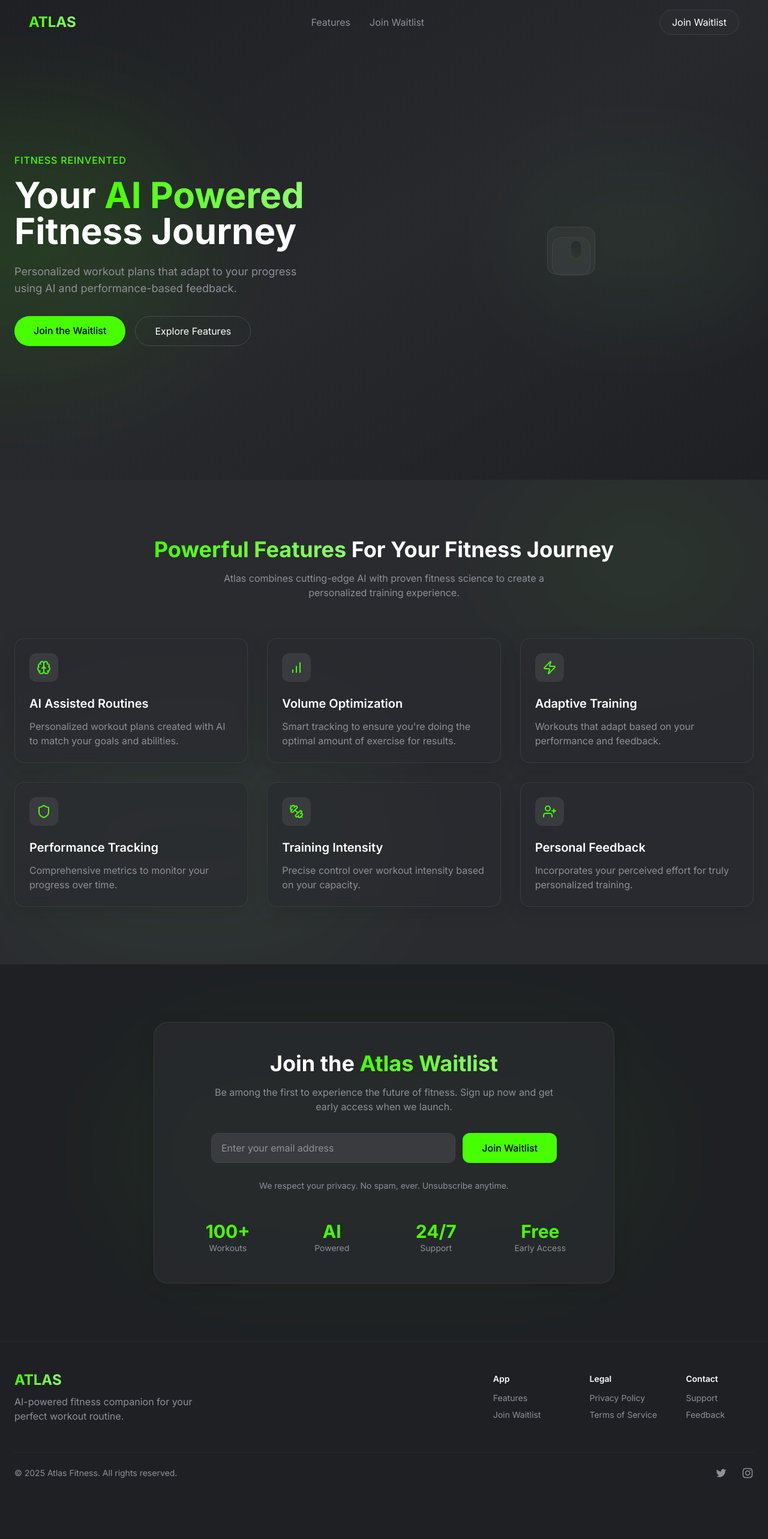
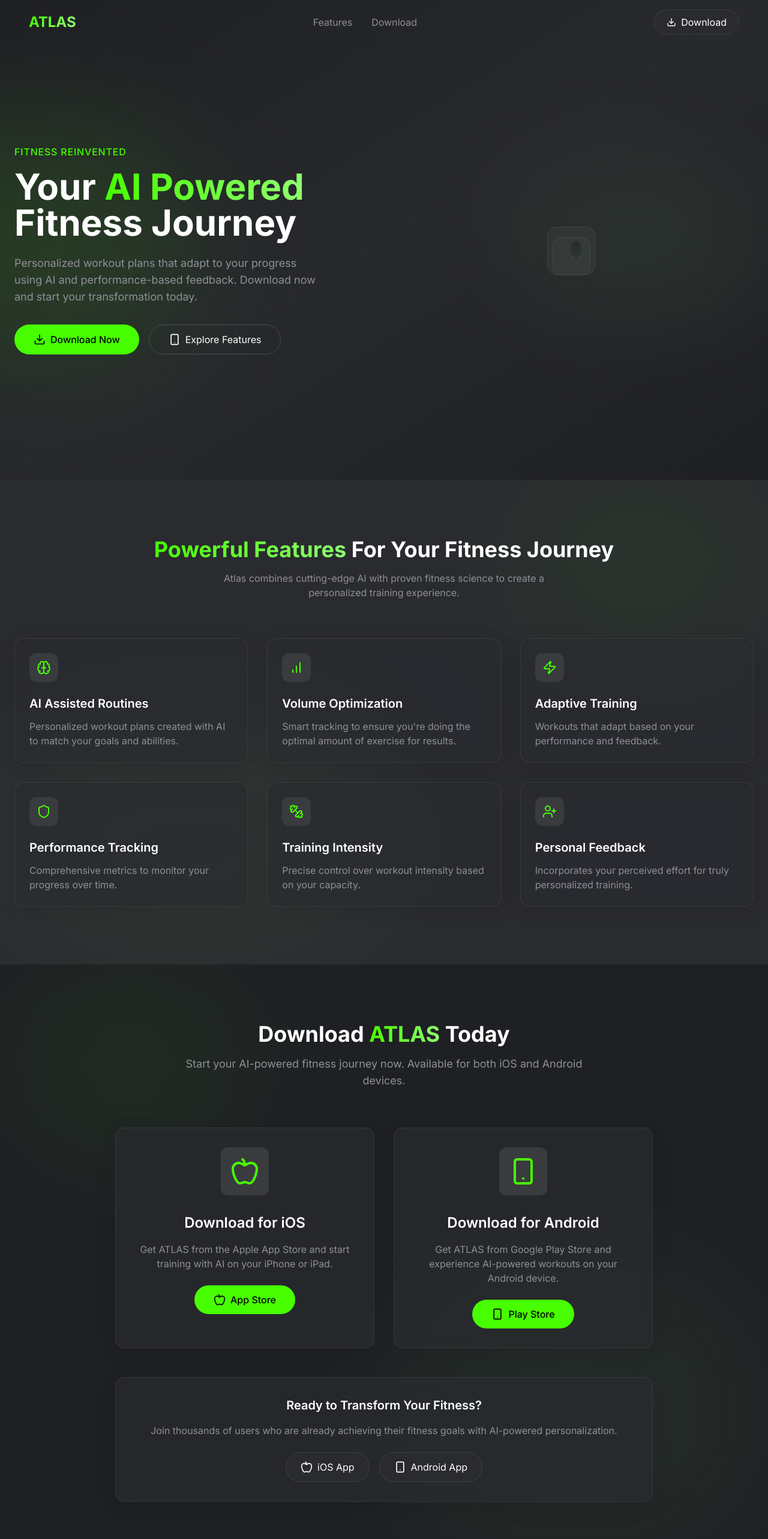
Before and after one commit to Atlas-EU/atlas-waitlist-journey, a React (Vite) app: page / in a window 1280 px wide. Shown: the top 2566 px of the page at 60% size. Before the commit the page ends 2514 px from the top, so only its background shows below. Built offline with nearby package versions, Linux system fonts and the light colour scheme.

Commit message:
Remove waitlist, add app download links
Removed waitlist form and related components. Added links to download the app from the Google Play Store and Apple App Store. Updated the UI to highlight app availability.

```diff
--- /dev/null
+++ b/src/components/DownloadSection.tsx
@@ -0,0 +1,105 @@
+
+import { Download, Apple, Smartphone } from 'lucide-react';
+import { useScrollReveal } from '@/utils/animations';
+
+const DownloadSection = () => {
+  useScrollReveal();
+
+  return (
+    <section
+      id="download"
+      className="py-24 bg-atlas-gray-darkest relative overflow-hidden"
+    >
+      {/* Background Elements */}
+      <div className="absolute top-0 left-0 w-1/3 h-1/3 bg-atlas-green-strong/5 rounded-full blur-[100px]"></div>
+      <div className="absolute bottom-0 right-0 w-1/2 h-1/2 bg-atlas-green-medium/5 rounded-full blur-[100px]"></div>
+
+      <div className="container mx-auto px-6">
+        <div className="text-center mb-16 animate-reveal">
+          <h2 className="text-3xl md:text-4xl font-bold mb-4">
+            Download <span className="gradient-text">ATLAS</span> Today
+          </h2>
+          <p className="text-atlas-gray-light max-w-2xl mx-auto text-lg">
+            Start your AI-powered fitness journey now. Available for both iOS and Android devices.
+          </p>
+        </div>
+
+        <div className="max-w-4xl mx-auto">
+          <div className="grid md:grid-cols-2 gap-8 mb-12">
+            {/* iOS Download */}
+            <div className="glass-card p-8 rounded-2xl text-center animate-reveal delay-1">
+              <div className="p-4 bg-atlas-gray-medium rounded-xl inline-block mb-6">
+                <Apple className="w-12 h-12 text-atlas-green-strong" />
+              </div>
+              <h3 className="text-2xl font-semibold mb-4 text-white">Download for iOS</h3>
+              <p className="text-atlas-gray-light mb-6">
+                Get ATLAS from the Apple App Store and start training with AI on your iPhone or iPad.
+              </p>
+              <a
+                href="https://apps.apple.com/app/atlas"
+                target="_blank"
+                rel="noopener noreferrer"
+                className="button-glow bg-atlas-green-strong hover:bg-atlas-green-medium text-black font-medium px-8 py-3 rounded-full hover-glow hover:translate-y-[-2px] transition-all duration-300 inline-flex items-center gap-2"
+              >
+                <Apple className="w-5 h-5" />
+                App Store
+              </a>
+            </div>
+
+            {/* Android Download */}
+            <div className="glass-card p-8 rounded-2xl text-center animate-reveal delay-2">
+              <div className="p-4 bg-atlas-gray-medium rounded-xl inline-block mb-6">
+                <Smartphone className="w-12 h-12 text-atlas-green-strong" />
+              </div>
+              <h3 className="text-2xl font-semibold mb-4 text-white">Download for Android</h3>
+              <p className="text-atlas-gray-light mb-6">
+                Get ATLAS from Google Play Store and experience AI-powered workouts on your Android device.
+              </p>
+              <a
+                href="https://play.google.com/store/apps/details?id=com.atlas"
+                target="_blank"
+                rel="noopener noreferrer"
+                className="button-glow bg-atlas-green-strong hover:bg-atlas-green-medium text-black font-medium px-8 py-3 rounded-full hover-glow hover:translate-y-[-2px] transition-all duration-300 inline-flex items-center gap-2"
+              >
+                <Smartphone className="w-5 h-5" />
+                Play Store
+              </a>
+            </div>
+          </div>
+
+          {/* Additional CTA */}
+          <div className="text-center animate-reveal delay-3">
+            <div className="glass-card p-8 rounded-2xl">
+              <h3 className="text-xl font-semibold mb-4 text-white">Ready to Transform Your Fitness?</h3>
+              <p className="text-atlas-gray-light mb-6">
+                Join thousands of users who are already achieving their fitness goals with AI-powered personalization.
+              </p>
+              <div className="flex flex-col sm:flex-row gap-4 justify-center">
+                <a
+                  href="https://apps.apple.com/app/atlas"
+                  target="_blank"
+                  rel="noopener noreferrer"
+                  className="bg-atlas-gray-dark hover:bg-atlas-gray-medium border border-atlas-gray-unselected/60 hover:border-atlas-green-medium/80 text-white px-6 py-3 rounded-full transition-all duration-300 inline-flex items-center justify-center gap-2"
+                >
+                  <Apple className="w-5 h-5" />
+                  iOS App
+                </a>
+                <a
+                  href="https://play.google.com/store/apps/details?id=com.atlas"
+                  target="_blank"
+                  rel="noopener noreferrer"
+                  className="bg-atlas-gray-dark hover:bg-atlas-gray-medium border border-atlas-gray-unselected/60 hover:border-atlas-green-medium/80 text-white px-6 py-3 rounded-full transition-all duration-300 inline-flex items-center justify-center gap-2"
+                >
+                  <Smartphone className="w-5 h-5" />
+                  Android App
+                </a>
+              </div>
+            </div>
+          </div>
+        </div>
+      </div>
+    </section>
+  );
+};
+
+export default DownloadSection;
--- a/src/components/Footer.tsx
+++ b/src/components/Footer.tsx
@@ -22,7 +22,7 @@ const Footer = () => {
               <h4 className="font-semibold text-white mb-3">App</h4>
               <ul className="space-y-2">
                 <li><a href="#features" className="text-atlas-gray-light hover:text-atlas-green-strong transition-colors">Features</a></li>
-                <li><a href="#waitlist" className="text-atlas-gray-light hover:text-atlas-green-strong transition-colors">Join Waitlist</a></li>
+                <li><a href="#download" className="text-atlas-gray-light hover:text-atlas-green-strong transition-colors">Download</a></li>
               </ul>
             </div>
 
--- a/src/components/HeroSection.tsx
+++ b/src/components/HeroSection.tsx
@@ -1,6 +1,6 @@
-
 import { useEffect, useRef } from 'react';
 import { useScrollReveal } from '@/utils/animations';
+import { Download, Smartphone } from 'lucide-react';
 
 const HeroSection = () => {
   useScrollReveal();
@@ -53,20 +53,22 @@ const HeroSection = () => {
               Your <span className="gradient-text">AI Powered</span> Fitness Journey
             </h1>
             <p className="text-atlas-gray-light text-lg mb-8 max-w-lg animate-reveal delay-2">
-              Personalized workout plans that adapt to your progress using AI and performance-based feedback.
+              Personalized workout plans that adapt to your progress using AI and performance-based feedback. Download now and start your transformation today.
             </p>
 
             <div className="flex flex-col sm:flex-row gap-4 animate-reveal delay-3">
               <a
-                href="#waitlist"
-                className="button-glow bg-atlas-green-strong hover:bg-atlas-green-medium text-black font-medium px-8 py-3 rounded-full hover-glow hover:translate-y-[-2px] transition-all duration-300 text-center"
+                href="#download"
+                className="button-glow bg-atlas-green-strong hover:bg-atlas-green-medium text-black font-medium px-8 py-3 rounded-full hover-glow hover:translate-y-[-2px] transition-all duration-300 text-center flex items-center justify-center gap-2"
               >
-                Join the Waitlist
+                <Download className="w-5 h-5" />
+                Download Now
               </a>
               <a
                 href="#features"
-                className="px-8 py-3 border border-atlas-gray-unselected rounded-full text-white hover:border-atlas-green-strong transition-all duration-300 text-center"
+                className="px-8 py-3 border border-atlas-gray-unselected rounded-full text-white hover:border-atlas-green-strong transition-all duration-300 text-center flex items-center justify-center gap-2"
               >
+                <Smartphone className="w-5 h-5" />
                 Explore Features
               </a>
             </div>
@@ -102,7 +104,6 @@ const HeroSection = () => {
               <div className="absolute top-0 left-0 w-full h-full bg-gradient-to-t from-atlas-green-strong/20 to-transparent opacity-30 pointer-events-none"></div>
             </div>
 
-            {/* Floating elements */}
             <div className="absolute -top-6 -right-6 w-20 h-20 glass rounded-2xl rotate-12 animate-float opacity-80 z-0"></div>
             <div className="absolute -bottom-8 -left-8 w-16 h-16 glass rounded-2xl -rotate-12 animate-float opacity-60 z-0" style={{animationDelay: '1s'}}></div>
           </div>
--- a/src/components/Navbar.tsx
+++ b/src/components/Navbar.tsx
@@ -1,6 +1,7 @@
 
 import { useState, useEffect } from 'react';
 import { cn } from '@/lib/utils';
+import { Download } from 'lucide-react';
 
 const Navbar = () => {
   const [scrolled, setScrolled] = useState(false);
@@ -37,16 +38,17 @@ const Navbar = () => {
           <a href="#features" className="text-atlas-gray-light hover:text-atlas-green-strong transition-colors">
             Features
           </a>
-          <a href="#waitlist" className="text-atlas-gray-light hover:text-atlas-green-strong transition-colors">
-            Join Waitlist
+          <a href="#download" className="text-atlas-gray-light hover:text-atlas-green-strong transition-colors">
+            Download
           </a>
         </div>
 
         <a
-          href="#waitlist"
-          className="button-glow bg-atlas-gray-dark hover:bg-atlas-gray-medium border border-atlas-gray-unselected/60 hover:border-atlas-green-medium/80 text-white px-5 py-2 rounded-full transition-all duration-300"
+          href="#download"
+          className="button-glow bg-atlas-gray-dark hover:bg-atlas-gray-medium border border-atlas-gray-unselected/60 hover:border-atlas-green-medium/80 text-white px-5 py-2 rounded-full transition-all duration-300 flex items-center gap-2"
         >
-          Join Waitlist
+          <Download className="w-4 h-4" />
+          Download
         </a>
       </div>
     </nav>
--- a/src/pages/Index.tsx
+++ b/src/pages/Index.tsx
@@ -3,7 +3,7 @@ import { useEffect } from 'react';
 import Navbar from '@/components/Navbar';
 import HeroSection from '@/components/HeroSection';
 import FeatureSection from '@/components/FeatureSection';
-import WaitlistForm from '@/components/WaitlistForm';
+import DownloadSection from '@/components/DownloadSection';
 import Footer from '@/components/Footer';
 import { useScrollReveal } from '@/utils/animations';
 
@@ -15,7 +15,7 @@ const Index = () => {
       <Navbar />
       <HeroSection />
       <FeatureSection />
-      <WaitlistForm />
+      <DownloadSection />
       <Footer />
     </div>
   );
```
